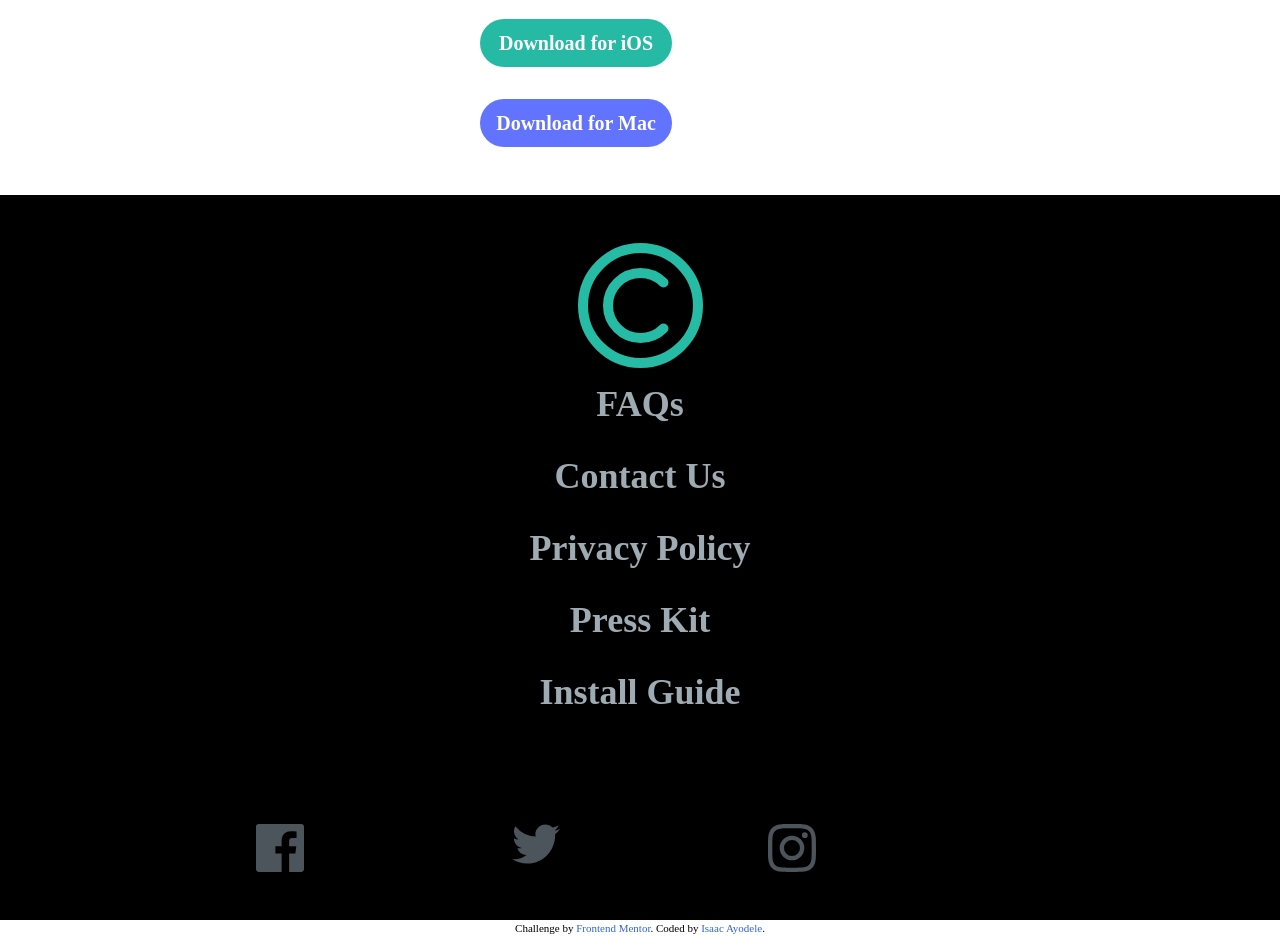
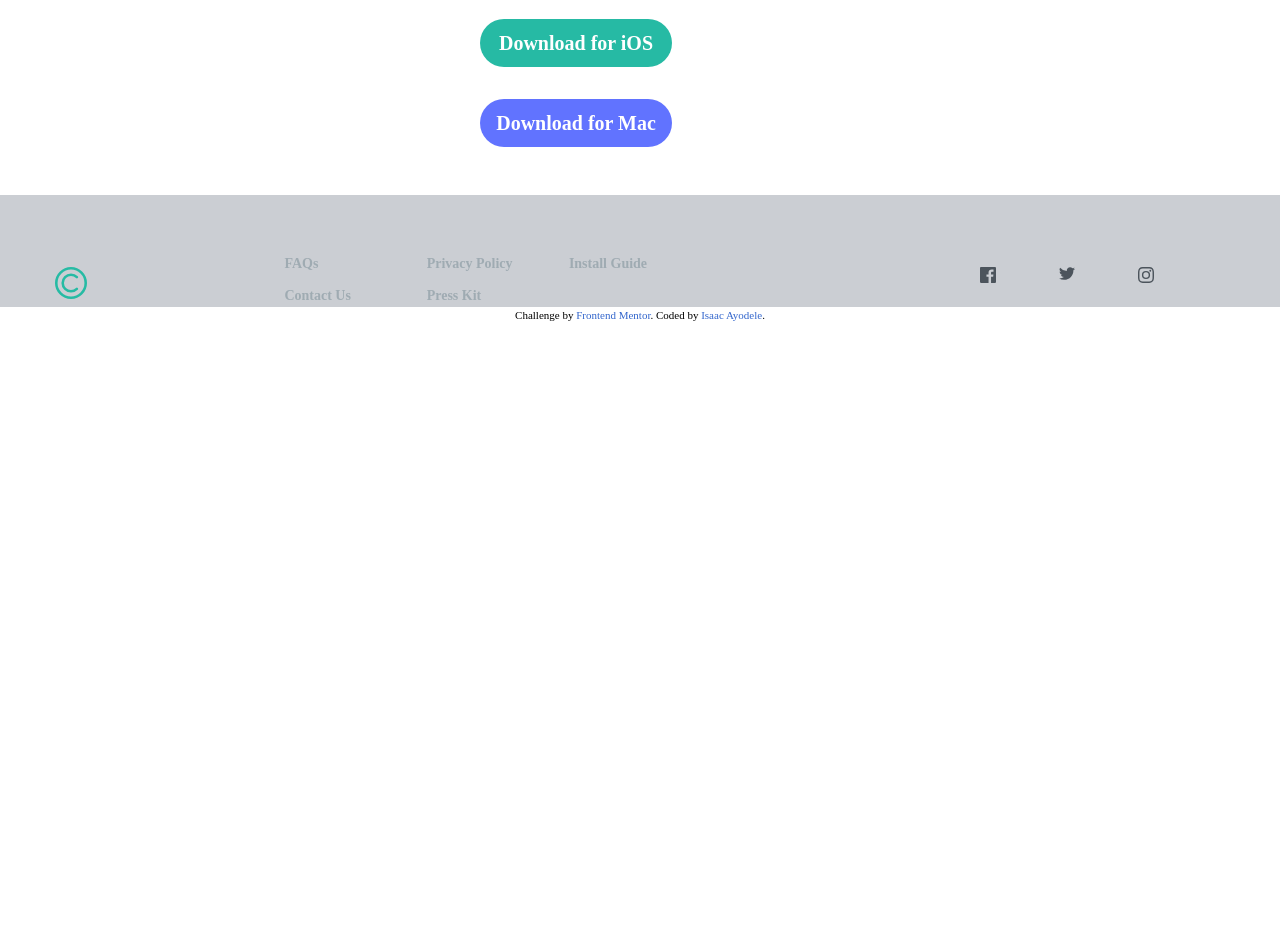
Before and after one commit to ziggycodes/clipboard-landing-page, a website: page index.html in a window 1280 px wide. Shown: the part 3411-4347 px from the top of the page. After the commit the page ends 3734 px from the top, so only its background shows below. Drawn offline with Linux system fonts and the light colour scheme; a web font is replaced by a local one.

Commit message:
finished work

```diff
--- a/index.html
+++ b/index.html
@@ -222,49 +222,68 @@
 
   </section>
 
-  <section class="bg-black">
-    <div class="grid grid-cols-5 auto-cols-[minmax(0,_6rem)] py-12">
+  <section class="bg-[#cbced3]">
+    <div class="grid grid-cols-5 auto-cols-[minmax(0,_6rem)] py-12 md:py-2 md:grid-cols-9 md:auto-cols-auto md:auto-rows-[minmax(0,_2rem)]">
 
-      <div class="col-start-3 col-end-4 justify-self-center">
-        <img src="./clipboard-landing-page-master/images/logo.svg" alt="logo.svg">
+      <div class="col-start-3 col-end-4 justify-self-center md:col-start-1 md:col-end-2 md:row-start-3 md:row-end-4 md:align-middle">
+        <img class="md:w-8" src="./clipboard-landing-page-master/images/logo.svg" alt="logo.svg">
       </div>
 
-      <div class="col-start-3 col-end-4 justify-self-center text-center font-bold my-4">
-        <h1><a class="text-[#9FABB2] text-4xl" href="#">FAQs</a></h1>
+      <div class="footer-links md:col-start-3 md:col-end-4 md:text-left md:row-start-2 md:row-end-3 md:align-middle md:justify-self-start">
+        <h1><a class="text-[#9FABB2] text-4xl md:text-sm" href="#">FAQs</a></h1>
       </div>
 
-      <div class="col-start-3 col-end-4 justify-self-center text-center font-bold my-4">
-        <h1><a class="text-[#9FABB2] text-4xl" href="#">Contact Us</a></h1>
+      <div class="footer-links md:col-start-3 md:col-end-4 md:text-left  md:row-start-3 md:row-end-4 md:align-middle md:justify-self-start">
+        <h1><a class="text-[#9FABB2] text-4xl md:text-sm" href="#">Contact Us</a></h1>
       </div>
 
-      <div class="col-start-2 col-end-5 justify-self-center text-center font-bold my-4">
-        <h1><a class="text-[#9FABB2] text-4xl" href="#">Privacy Policy</a></h1>
+      <div class="footer-links md:col-start-4 md:col-end-5 md:row-start-2 row-end-3 md:text-left md:justify-self-start">
+        <h1><a class="text-[#9FABB2] text-4xl md:text-sm" href="#">Privacy Policy</a></h1>
       </div>
 
-      <div class="col-start-3 col-end-4 justify-self-center text-center font-bold my-4">
-        <h1><a class="text-[#9FABB2] text-4xl" href="#">Press Kit</a></h1>
+      <div class="footer-links md:col-start-4 md:col-end-5  md:row-start-3 md:row-end-4 md:align-middle md:text-left md:justify-self-start">
+        <h1><a class="text-[#9FABB2] text-4xl md:text-sm" href="#">Press Kit</a></h1>
       </div>
 
-      <div class="col-start-2 col-end-5 justify-self-center text-center font-bold my-4">
-        <h1><a class="text-[#9FABB2] text-4xl" href="#">Install Guide</a></h1>
+      <div class="footer-links md:col-start-5 md:col-end-6 md:row-start-2 md:text-left md:justify-self-start">
+        <h1><a class="text-[#9FABB2] text-4xl md:text-sm" href="#">Install Guide</a></h1>
       </div>
+
+
+
+
+        <div class="hidden md:block col-start-7 col-end-8 row-start-3 row-end-4 justify-self-end">
+          <a href="#"><img class="w-12 md:w-4" src="./clipboard-landing-page-master/images/icon-facebook.svg" alt="icon-facebook">
+          </a>
+        </div>
+
+        <div class="hidden md:block col-start-8 col-end-9 row-start-3 row-end-4 justify-self-center">
+          <a href="#"><img class="w-12 md:w-4" src="./clipboard-landing-page-master/images/icon-twitter.svg" alt="icon-twitter"></a>
+
+        </div>
+
+        <div class="hidden md:block col-start-9 col-end-10 row-start-3 row-end-4 justify-self-start">
+          <a href="#"><img class="w-12 md:w-4" src="./clipboard-landing-page-master/images/icon-instagram.svg" alt="icon-instagram"></a>
+
+        </div>
 
 
     </div>
 
-    <div class="grid grid-cols-5 py-12">
+    <div class="grid grid-cols-5 py-12 md:hidden">
 
       <div class="col-start-2 col-end-3">
-        <img class="w-12" src="./clipboard-landing-page-master/images/icon-facebook.svg" alt="icon-facebook">
+        <a href="#"><img class="w-12 md:w-4" src="./clipboard-landing-page-master/images/icon-facebook.svg" alt="icon-facebook">
+        </a>
       </div>
 
       <div class="col-start-3 col-end-4">
-        <img class="w-12" src="./clipboard-landing-page-master/images/icon-twitter.svg" alt="icon-twitter">
+        <a href="#"><img class="w-12 md:w-4" src="./clipboard-landing-page-master/images/icon-twitter.svg" alt="icon-twitter"></a>
 
       </div>
 
       <div class="col-start-4 col-end-5">
-        <img class="w-12" src="./clipboard-landing-page-master/images/icon-instagram.svg" alt="icon-instagram">
+        <a href="#"><img class="w-12 md:w-4" src="./clipboard-landing-page-master/images/icon-instagram.svg" alt="icon-instagram"></a>
 
       </div>
 
--- a/src/input.css
+++ b/src/input.css
@@ -29,3 +29,9 @@
 .button {
     @apply md:w-48 md:h-12 rounded-full text-white text-xl font-semibold;
 }
+
+/* postion for the mobile footer links using grids */
+
+.footer-links{
+  @apply col-start-2 col-end-5 justify-self-center text-center font-bold my-4;
+}
--- /dev/null
+++ b/test.css
@@ -0,0 +1,3 @@
+.d{
+    color:#cbced3
+}
```
Also changed, not shown: public/output.css.
